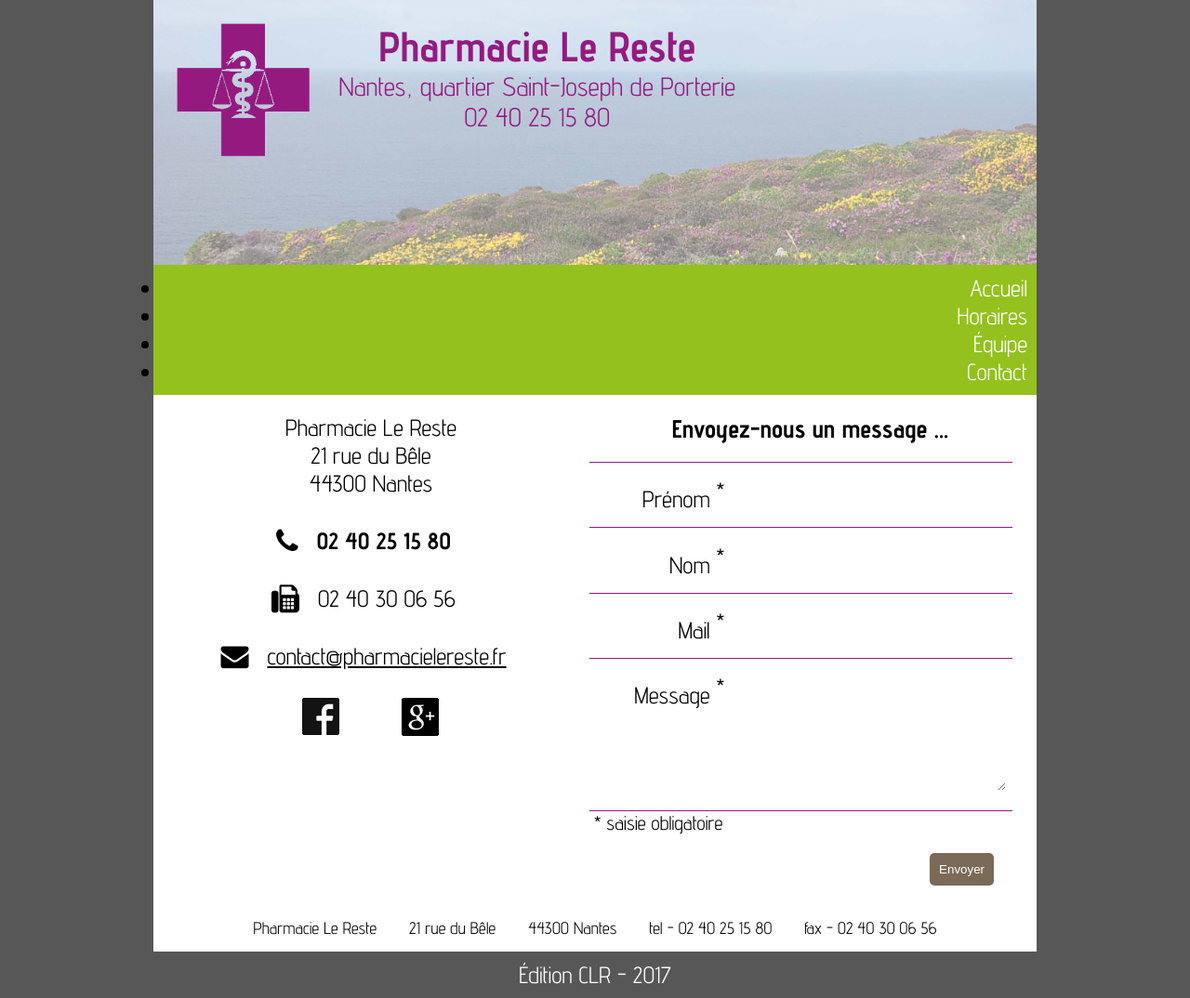
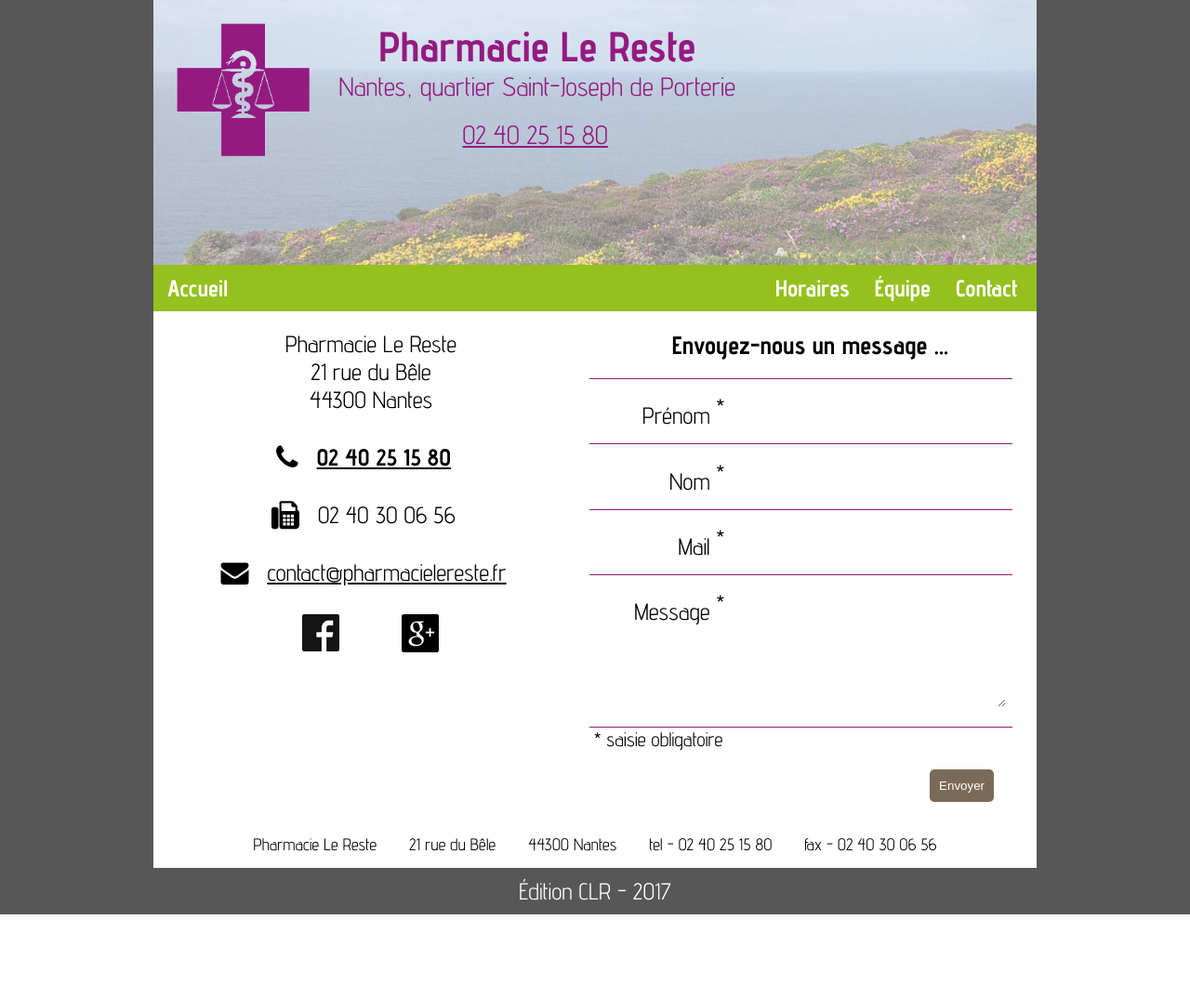
Before and after one commit to Galahaan/stdph, a PHP site: page /contact.php in a window 1280 px wide. Shown: the whole page at 93% size. After the commit the page ends 984 px from the top, so only its background shows below. Run offline with PHP 8.4, Linux system fonts and the light colour scheme; some libraries are stand-ins or nearby versions.

Commit message:
Bandeau du haut + page Contact : clic sur le n° de tel => declenche l'appel

```diff
--- a/public/contact.php
+++ b/public/contact.php
@@ -116,22 +116,21 @@
 	<header>
 		<section>
 			<a href="index.html">
-			<img src="img/croix_mauve.png">
+				<img src="img/croix_mauve.png" alt="">
 				<h1>Pharmacie Le Reste
 					<p>Nantes, quartier Saint-Joseph de Porterie</p>
-					<p>02 40 25 15 80</p>
 				</h1>
 			</a>
+			<p id="telIndex"><a href="tel:+33240251580">02 40 25 15 80</a></p>
 		</section>
-		<nav>
+		<nav class="navigation">
 			<ul>
-				<li class="navigation"><a href="index.html"   >Accueil </a></li>
-				<li class="navigation"><a href="horaires.html">Horaires</a></li>
-				<li class="navigation"><a href="equipe.html"  >Équipe  </a></li>
-				<li class="navigation"><a href="contact.php"  >Contact </a></li>
+				<li><a href="index.html"   >Accueil </a></li>
+				<li><a href="horaires.html">Horaires</a></li>
+				<li><a href="equipe.html"  >Équipe  </a></li>
+				<li><a href="contact.php"  >Contact </a></li>
 			</ul>
 		</nav>
-
 	</header>
 
 	<main>
@@ -140,7 +139,7 @@
 			<p>Pharmacie Le Reste</p>
 			<p>21 rue du Bêle</p>
 			<p>44300 Nantes</p>
-			<p><i class="fa fa-phone"    aria-hidden="true"></i>02 40 25 15 80</p>
+			<p id="telContact"><i class="fa fa-phone"    aria-hidden="true"></i><a href="tel:+33240251580">02 40 25 15 80</a></p>
 			<p><i class="fa fa-fax"      aria-hidden="true"></i>02 40 30 06 56</p>
 			<p><a href="mailto:contact@pharmacielereste.fr"><i class="fa fa-envelope" aria-hidden="true"></i>contact@pharmacielereste.fr</a></p>
 			<p>
--- a/public/css/style.css
+++ b/public/css/style.css
@@ -46,6 +46,9 @@ h1{
 }
 h1 p{
 	font-size: 1.5rem; /* sous-titre de la page : Nantes, ... */
+}
+#telIndex{
+	font-size: 1.5rem; /* sous-titre de la page : numéro de tel cliquable */
 }
 h2{
 	font-size: 2.5rem; /* titres des vignettes de la page Index + intro du form. de contact */
@@ -108,6 +111,21 @@ h1{
 h1 p{
 	font-weight: 400;
 }
+
+/* numéro de téléphone cliquable */
+#telIndex{
+	text-decoration: underline;
+	color: #951A80;
+	font-weight: 400;
+	position: absolute;
+	top: 55%;
+	left: 35%;
+}
+
+#telIndex a:link, #telIndex a:visited, #telIndex a:hover, #telIndex a:focus, #telIndex a:active{
+	color: #951A80;
+}
+
 
 /* ******************************************************************************************** */
 /* *******************************       Menu de navigation       ***************************** */
@@ -214,10 +232,13 @@ ul{
 }
 
 /* on met juste le tel en gras */
-.gauche p:nth-child(4){
+#telContact{
 	font-weight: bold;
+	text-decoration: underline;
 }
-
+#telContact a:link, #telContact a:visited, #telContact a:hover, #telContact a:focus, #telContact a:active{
+	color: black;
+}
 
 /* soulignement et coloration du mail quand on passe dessus */
 .gauche p:nth-child(6) a{
@@ -425,6 +446,12 @@ footer section:last-of-type{
 	h1 p{
 		font-size: 1.7rem; /* old 1.5 sous-titre de la page : Nantes, ... */
 	}
+	#telIndex{
+		font-size: 1.7rem; /* old 1.5 sous-titre de la page : numéro de tel cliquable */
+		position: absolute;
+		top: 48%;
+		left: 32%;
+	}
 
 	/* page Index : on affiche 2 vignettes en largeur */
 	.vignettes article{
@@ -467,7 +494,12 @@ footer section:last-of-type{
 	h1 p{
 		font-size: 2.5rem; /* old 1.7 sous-titre de la page : Nantes, ... */
 	}
-
+	#telIndex{
+		font-size: 2.5rem; /* old 1.7 sous-titre de la page : numéro de tel cliquable */
+		position: absolute;
+		top: 50%;
+		left: 35%;
+	}
 	nav{
 		padding: 1rem; /* hauteur du bandeau de nav */
 	}
@@ -578,6 +610,12 @@ footer section:last-of-type{
 	h1 p{
 		font-size: 2.8rem; /* old 2.5 */
 	}
+	#telIndex{
+		font-size: 2.8rem; /* old 2.5 sous-titre de la page : numéro de tel cliquable */
+		position: absolute;
+		top: 45%;
+		left: 35%;
+	}
 
 	/* page Index : on passe en 2 vignettes en largeur */
 	.vignettes article{
```
Also changed, not shown: public/contact_captcha.php (+8 -9 lines), public/equipe.html (+7 -8 lines), public/gammesProduits.html (+10 -8 lines), public/horaires.html (+7 -8 lines), public/humour.html (+10 -8 lines), public/index.html (+7 -8 lines), public/pharmaDeGarde.html (+10 -8 lines), public/prepaCommande.php (+10 -8 lines), public/prepaOrdonnance.php (+10 -8 lines).
